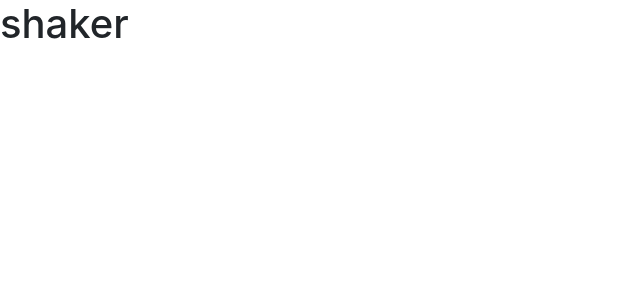
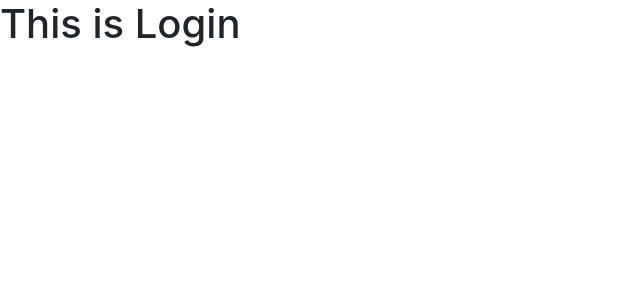
Before and after one commit to shaker87/twitter-clone, a React (Create React App) app: page /login in a window 1280 px wide. Shown: the top 300 px of the page, without its empty margins (0-640 px from the left). Built offline with nearby package versions, Linux system fonts and the light colour scheme.

Commit message:
add home and auth components

```diff
--- a/src/App.js
+++ b/src/App.js
@@ -1,10 +1,25 @@
-import React from'react';
+import React from "react";
+import {
+  BrowserRouter as Router,
+  Switch,
+  Route
+} from "react-router-dom";
 import '../node_modules/bootstrap/dist/css/bootstrap.min.css';
+import Login from "./Components/Auth/Login/Login";
 
 function App() {
   return (
     <>
-     <h1>shaker</h1>
+     <Router>
+       <Switch>
+         <Route path="/home">
+
+         </Route>
+         <Route path="/login">
+           <Login></Login>
+         </Route>
+       </Switch>
+     </Router>
     </>
   );
 }
--- /dev/null
+++ b/src/Components/Auth/Login/Login.js
@@ -0,0 +1,11 @@
+import React from 'react';
+
+const Login = () => {
+    return (
+        <div>
+            <h1>This is Login</h1>
+        </div>
+    );
+};
+
+export default Login;
```
Also changed, not shown: src/Components/Auth/PrivateRoute/PrivateRoute.js (added, +11 -0 lines), src/Components/Home/Home.js (added, +11 -0 lines), src/Components/Home/Home.css (added).
